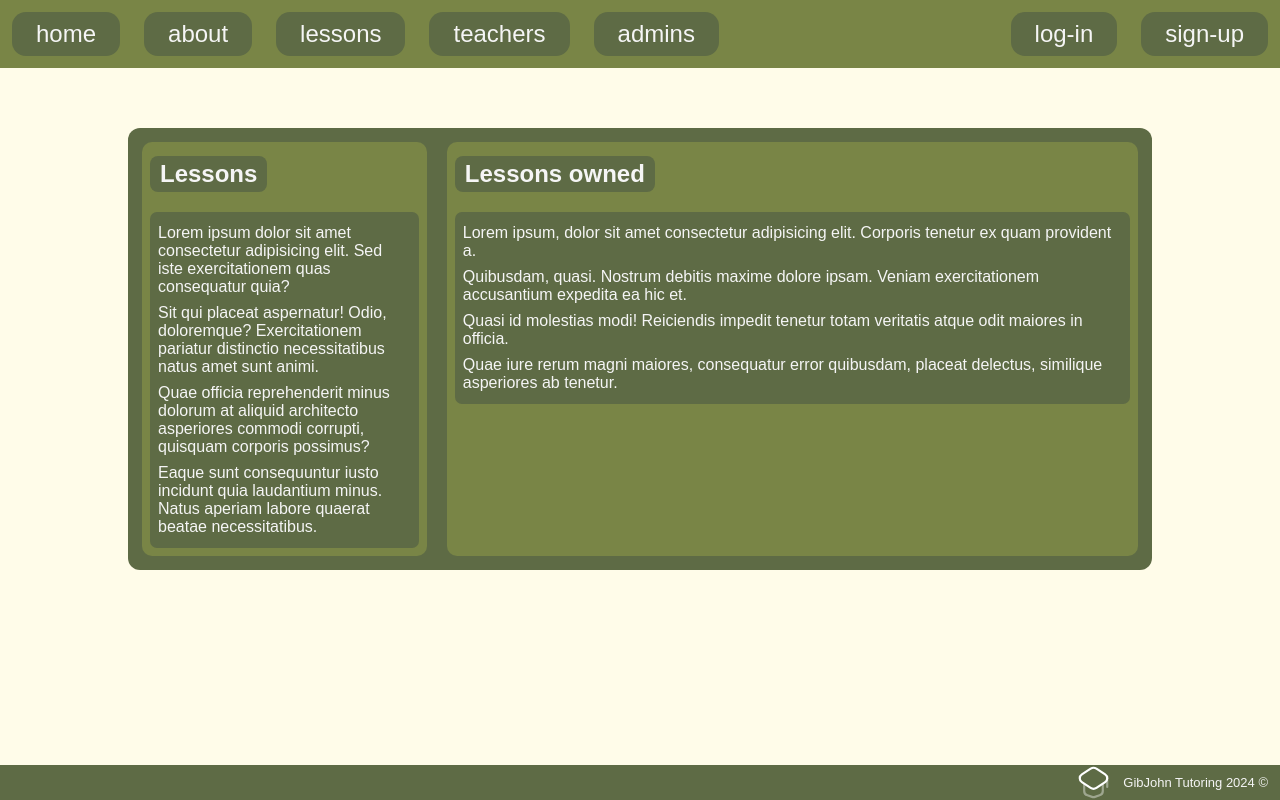
After one commit to Beemer-2/GibJohn-Tutoring-School-Flask-Project, a Flask app: page /lessons in a window 1280 px wide. The commit adds this page. Run offline with Flask 3, Linux system fonts and the light colour scheme.

Commit message:
Added the lessons page

```diff
--- /dev/null
+++ b/static/lessons-styles.css
@@ -0,0 +1,39 @@
+#main-container {
+    background-color: #5e6b45;
+    padding: 4px;
+    width: 80vw;
+    margin: 10vw;
+    border-radius: 12px;
+    display: flex;
+    color: whitesmoke
+}
+
+.seperate {
+    margin: 10px;
+    background-color: #798546;
+    border-radius: 10px;
+    padding: 8px;
+}
+
+.seperate > div > p {
+    margin: 8px 4px;
+}
+
+.seperate > div {
+    background-color: #5e6b45;
+    padding: 4px;
+    border-radius: 7px;
+}
+
+
+h2 {
+    margin-top: 6px;
+    background-color: #5e6b45;
+    border-radius: 8px;
+    padding: 4px 10px;
+    width: fit-content;
+}
+
+#lessons-owned {
+    min-width: 54vw;
+}
--- a/static/teachers-styles.css
+++ b/static/teachers-styles.css
@@ -24,6 +24,7 @@
 #courses-p-container {
     max-height: 450px;
     overflow-y: scroll;
+    scrollbar-width: thin;
 }
 
 .seperate {
@@ -67,6 +68,7 @@ h2 {
     width: 38vw;
     overflow-x: scroll;
     scroll-behavior: smooth;
+    scrollbar-width: thin;
 }
 
 #students-container {
--- /dev/null
+++ b/templates/lessons.html
@@ -0,0 +1,28 @@
+{% extends "layout.html" %}
+{% block title %}Teachers{% endblock %}
+{% block css_link %}<link rel="stylesheet" href="../static/lessons-styles.css">{% endblock %}
+{% block content %}
+
+<div id="main-container">
+    <div class="seperate">
+        <h2>Lessons</h2>
+        <div>
+            <p>Lorem ipsum dolor sit amet consectetur adipisicing elit. Sed iste exercitationem quas consequatur quia?</p>
+            <p>Sit qui placeat aspernatur! Odio, doloremque? Exercitationem pariatur distinctio necessitatibus natus amet sunt animi.</p>
+            <p>Quae officia reprehenderit minus dolorum at aliquid architecto asperiores commodi corrupti, quisquam corporis possimus?</p>
+            <p>Eaque sunt consequuntur iusto incidunt quia laudantium minus. Natus aperiam labore quaerat beatae necessitatibus.</p>
+        </div>
+    </div>
+    <div class="seperate" id="lessons-owned">
+        <h2>Lessons owned</h2>
+        <div>
+            <p>Lorem ipsum, dolor sit amet consectetur adipisicing elit. Corporis tenetur ex quam provident a.</p>
+            <p>Quibusdam, quasi. Nostrum debitis maxime dolore ipsam. Veniam exercitationem accusantium expedita ea hic et.</p>
+            <p>Quasi id molestias modi! Reiciendis impedit tenetur totam veritatis atque odit maiores in officia.</p>
+            <p>Quae iure rerum magni maiores, consequatur error quibusdam, placeat delectus, similique asperiores ab tenetur.</p>
+        </div>
+    </div>
+</div>
+
+
+{% endblock %}
```
